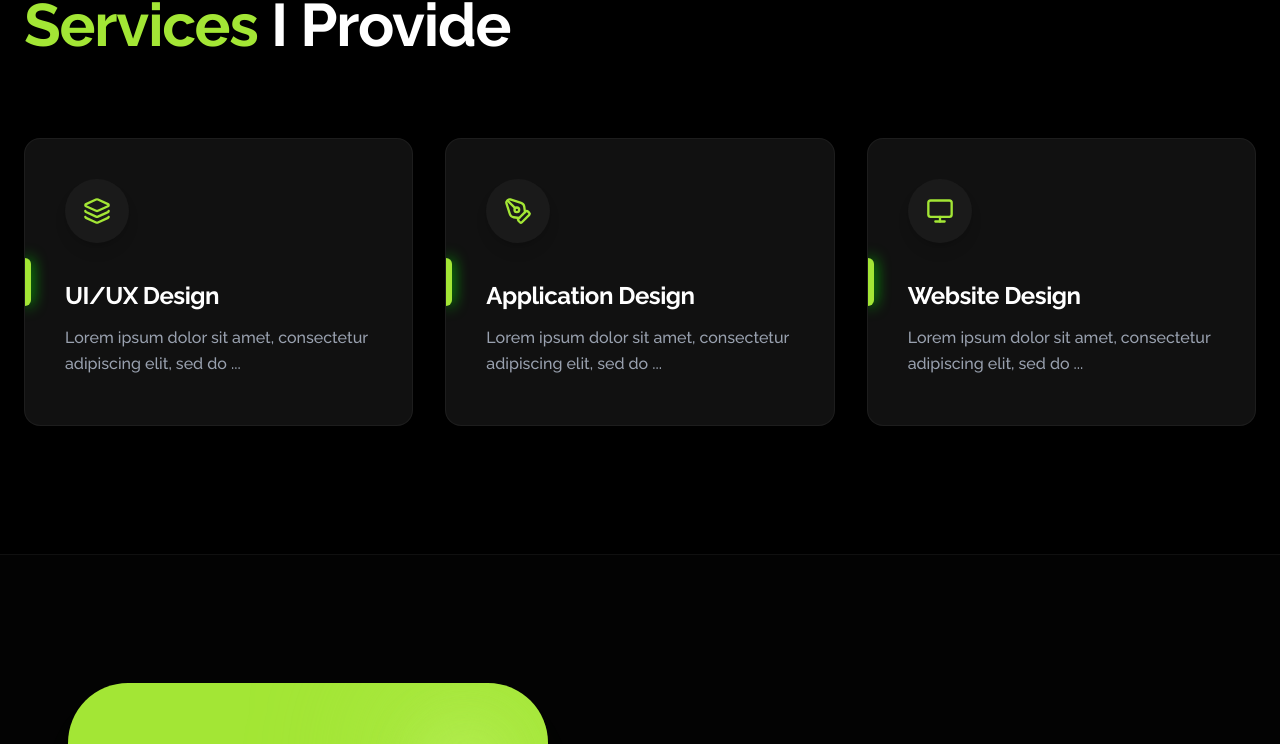
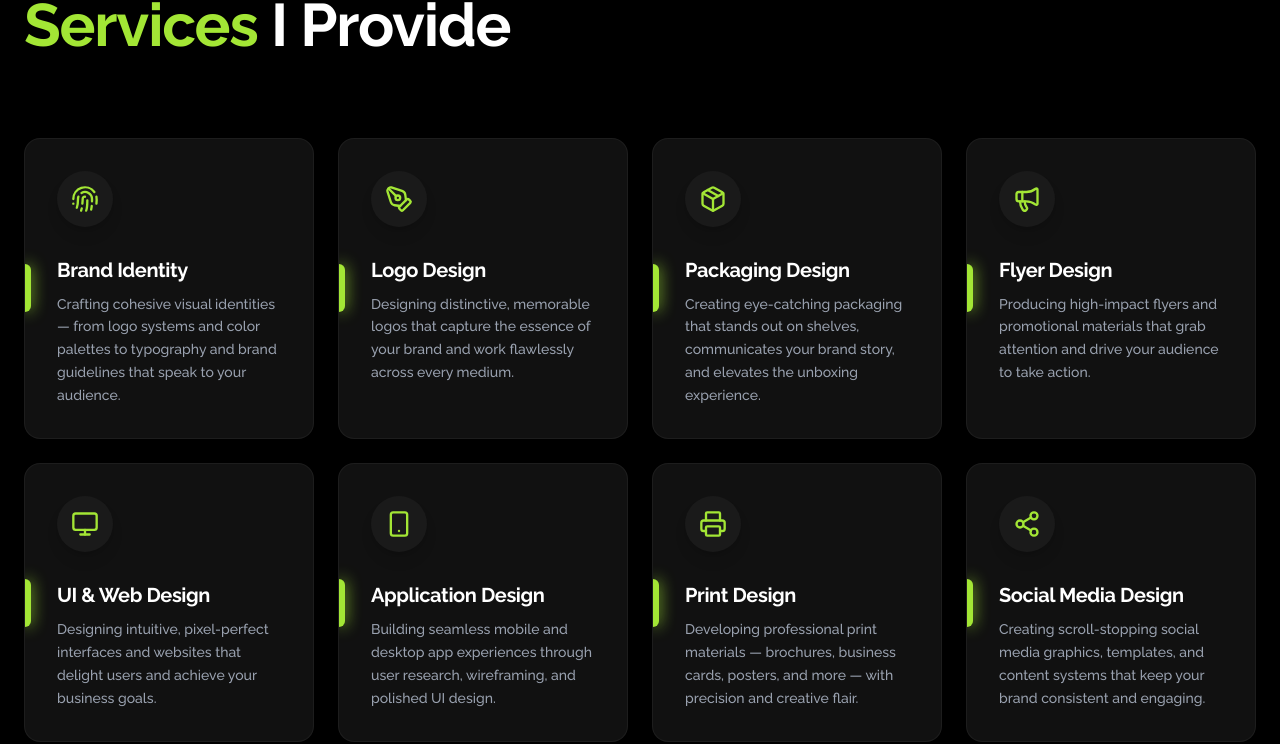
Before and after one commit to Taztahir/Abdullahi-Abdulhakeem-Portfolio, a React (Vite) app: page / in a window 1280 px wide. Shown: the part 1152-1896 px from the top of the page. Built offline with nearby package versions, Linux system fonts and the light colour scheme; a web font is replaced by a local one.

Commit message:
Remove the testimony avatar, edited the hero marquee and added more service

```diff
--- a/src/components/Hero.jsx
+++ b/src/components/Hero.jsx
@@ -155,7 +155,7 @@ const Hero = () => {
           {[...Array(8)].map((_, i) => (
             <div key={i} className="flex items-center">
               <span className="text-black font-bold uppercase tracking-tight px-12 text-2xl flex items-center gap-12">
-                Lagos Tech Scene <span className="text-3xl">✻</span> Abuja Innovation <span className="text-3xl">✻</span> Yaba Hub <span className="text-3xl">✻</span> FinTech Pioneers <span className="text-3xl">✻</span> Creative Nigeria <span className="text-3xl">✻</span>
+                Brand Identity <span className="text-3xl">✻</span> Logo Design <span className="text-3xl">✻</span> Packaging Design <span className="text-3xl">✻</span> Flyer Design <span className="text-3xl">✻</span> UI and Web Design <span className="text-3xl">✻</span>
               </span>
             </div>
           ))}
--- a/src/components/Services.jsx
+++ b/src/components/Services.jsx
@@ -1,31 +1,86 @@
 import React from 'react';
 import { motion } from 'framer-motion';
-import { Layers, PenTool, Monitor } from 'lucide-react';
+import {
+  Fingerprint,
+  PenTool,
+  Package,
+  Megaphone,
+  Monitor,
+  Smartphone,
+  Printer,
+  Share2,
+} from 'lucide-react';
+
+const services = [
+  {
+    title: 'Brand Identity',
+    description:
+      'Crafting cohesive visual identities — from logo systems and color palettes to typography and brand guidelines that speak to your audience.',
+    icon: <Fingerprint size={28} />,
+  },
+  {
+    title: 'Logo Design',
+    description:
+      'Designing distinctive, memorable logos that capture the essence of your brand and work flawlessly across every medium.',
+    icon: <PenTool size={28} />,
+  },
+  {
+    title: 'Packaging Design',
+    description:
+      'Creating eye-catching packaging that stands out on shelves, communicates your brand story, and elevates the unboxing experience.',
+    icon: <Package size={28} />,
+  },
+  {
+    title: 'Flyer Design',
+    description:
+      'Producing high-impact flyers and promotional materials that grab attention and drive your audience to take action.',
+    icon: <Megaphone size={28} />,
+  },
+  {
+    title: 'UI & Web Design',
+    description:
+      'Designing intuitive, pixel-perfect interfaces and websites that delight users and achieve your business goals.',
+    icon: <Monitor size={28} />,
+  },
+  {
+    title: 'Application Design',
+    description:
+      'Building seamless mobile and desktop app experiences through user research, wireframing, and polished UI design.',
+    icon: <Smartphone size={28} />,
+  },
+  {
+    title: 'Print Design',
+    description:
+      'Developing professional print materials — brochures, business cards, posters, and more — with precision and creative flair.',
+    icon: <Printer size={28} />,
+  },
+  {
+    title: 'Social Media Design',
+    description:
+      'Creating scroll-stopping social media graphics, templates, and content systems that keep your brand consistent and engaging.',
+    icon: <Share2 size={28} />,
+  },
+];
+
+const cardVariants = {
+  hidden: { opacity: 0, y: 32 },
+  visible: (i) => ({
+    opacity: 1,
+    y: 0,
+    transition: { duration: 0.55, delay: i * 0.08, ease: 'easeOut' },
+  }),
+};
 
 const Services = () => {
-  const services = [
-    {
-      title: "UI/UX Design",
-      description: "Lorem ipsum dolor sit amet, consectetur adipiscing elit, sed do ...",
-      icon: <Layers size={28} />
-    },
-    {
-      title: "Application Design",
-      description: "Lorem ipsum dolor sit amet, consectetur adipiscing elit, sed do ...",
-      icon: <PenTool size={28} />
-    },
-    {
-      title: "Website Design",
-      description: "Lorem ipsum dolor sit amet, consectetur adipiscing elit, sed do ...",
-      icon: <Monitor size={28} />
-    }
-  ];
-
   return (
-    <section id="services" className="py-32 bg-white dark:bg-black text-gray-900 dark:text-white transition-colors duration-500 overflow-hidden">
+    <section
+      id="services"
+      aria-labelledby="services-heading"
+      className="py-32 bg-white dark:bg-black text-gray-900 dark:text-white transition-colors duration-500 overflow-hidden"
+    >
       <div className="container mx-auto px-6">
-        <div className="flex flex-col md:flex-row md:items-center justify-between gap-8 mb-20">
-          <div>
+        {/* Section Header */}
+        <div className="mb-20">
           <motion.div
             initial={{ opacity: 0, x: -20 }}
             whileInView={{ opacity: 1, x: 0 }}
@@ -37,10 +92,13 @@ const Services = () => {
             <div className="absolute top-0 right-0 w-2 h-2 border-t-2 border-r-2 border-primary" />
             <div className="absolute bottom-0 left-0 w-2 h-2 border-b-2 border-l-2 border-primary" />
             <div className="absolute bottom-0 right-0 w-2 h-2 border-b-2 border-r-2 border-primary" />
-              <span className="text-[10px] font-bold uppercase tracking-[0.2em] text-gray-900 dark:text-white">My Specialization</span>
+            <span className="text-[10px] font-bold uppercase tracking-[0.2em] text-gray-900 dark:text-white">
+              My Specialization
+            </span>
           </motion.div>
 
           <motion.h2
+            id="services-heading"
             initial={{ opacity: 0, y: 20 }}
             whileInView={{ opacity: 1, y: 0 }}
             viewport={{ once: true }}
@@ -49,33 +107,37 @@ const Services = () => {
             <span className="text-primary">Services</span> I Provide
           </motion.h2>
         </div>
-        </div>
 
-        <div className="grid grid-cols-1 md:grid-cols-3 gap-8">
+        {/* Services Grid */}
+        <div className="grid grid-cols-1 sm:grid-cols-2 lg:grid-cols-4 gap-6">
           {services.map((service, index) => (
-            <motion.div
-              key={index}
-              initial={{ opacity: 0, y: 30 }}
-              whileInView={{ opacity: 1, y: 0 }}
+            <motion.article
+              key={service.title}
+              custom={index}
+              initial="hidden"
+              whileInView="visible"
               viewport={{ once: true }}
-              transition={{ duration: 0.6, delay: index * 0.1 }}
-              className="relative p-10 rounded-2xl bg-gray-50 dark:bg-[#111111] border border-black/5 dark:border-white/5 hover:border-primary/20 transition-all duration-500 group overflow-hidden"
+              variants={cardVariants}
+              className="relative p-8 rounded-2xl bg-gray-50 dark:bg-[#111111] border border-black/5 dark:border-white/5 hover:border-primary/30 transition-all duration-500 group overflow-hidden"
             >
               {/* Left Accent Line */}
-              <div className="absolute left-0 top-1/2 -translate-y-1/2 w-1.5 h-12 bg-primary rounded-r-full shadow-[0_0_15px_#00FF00] group-hover:h-24 transition-all duration-500" />
+              <div className="absolute left-0 top-1/2 -translate-y-1/2 w-1.5 h-12 bg-primary rounded-r-full shadow-[0_0_15px_#A3E635] group-hover:h-24 transition-all duration-500" />
 
-              <div className="w-16 h-16 rounded-full bg-white dark:bg-[#1A1A1A] flex items-center justify-center text-primary mb-10 group-hover:bg-primary group-hover:text-black transition-all duration-500 shadow-lg border border-black/5 dark:border-none">
+              {/* Icon */}
+              <div className="w-14 h-14 rounded-full bg-white dark:bg-[#1A1A1A] flex items-center justify-center text-primary mb-8 group-hover:bg-primary group-hover:text-black transition-all duration-500 shadow-lg border border-black/5 dark:border-none">
                 {service.icon}
               </div>
 
-              <h3 className="text-2xl font-bold text-gray-900 dark:text-white mb-4 tracking-tight group-hover:text-primary transition-colors">
+              {/* Title */}
+              <h3 className="text-xl font-bold text-gray-900 dark:text-white mb-3 tracking-tight group-hover:text-primary transition-colors duration-300">
                 {service.title}
               </h3>
 
-              <p className="text-gray-500 dark:text-gray-400 mb-2 leading-relaxed font-medium">
+              {/* Description */}
+              <p className="text-gray-500 dark:text-gray-400 leading-relaxed text-sm font-medium">
                 {service.description}
               </p>
-            </motion.div>
+            </motion.article>
           ))}
         </div>
       </div>
--- a/src/components/Testimonials.jsx
+++ b/src/components/Testimonials.jsx
@@ -1,4 +1,3 @@
-import React from 'react';
 import { motion } from 'framer-motion';
 import { Star, Quote } from 'lucide-react';
 
@@ -91,9 +90,6 @@ const Testimonials = () => {
               <div className="flex flex-col gap-8">
                 <div className="flex justify-between items-start">
                   <div className="flex gap-6 items-center">
-                    <div className="w-20 h-20 rounded-full overflow-hidden border-2 border-gray-200 dark:border-white/10 p-1">
-                      <img src={item.avatar} alt={item.name} className="w-full h-full object-cover rounded-full grayscale" />
-                    </div>
                     <div>
                       <h4 className="text-xl font-bold text-gray-900 dark:text-white mb-1">{item.name}</h4>
                       <p className="text-gray-500 dark:text-white/40 text-sm mb-3">{item.role}</p>
--- a/src/index.css
+++ b/src/index.css
@@ -16,7 +16,7 @@ html {
   --font-serif: "Playfair Display", serif;
 }
 
-/* Enable class-based dark mode for Tailwind 4 */
+/* Dark mode is always active */
 @custom-variant dark (&:where(.dark, .dark *));
 @variant dark (&:where(.dark, .dark *));
 
@@ -32,12 +32,6 @@ html {
 }
 
 html, body {
-  background-color: white;
-  color: #1a1a1a;
-  transition: background-color 0.5s ease, color 0.5s ease;
-}
-
-html.dark, html.dark body {
   background-color: #030303;
   color: white;
 }
```
Also changed, not shown: src/components/Navbar.jsx (+13 -45 lines). Lines whose indentation alone changed are shown as unchanged.
